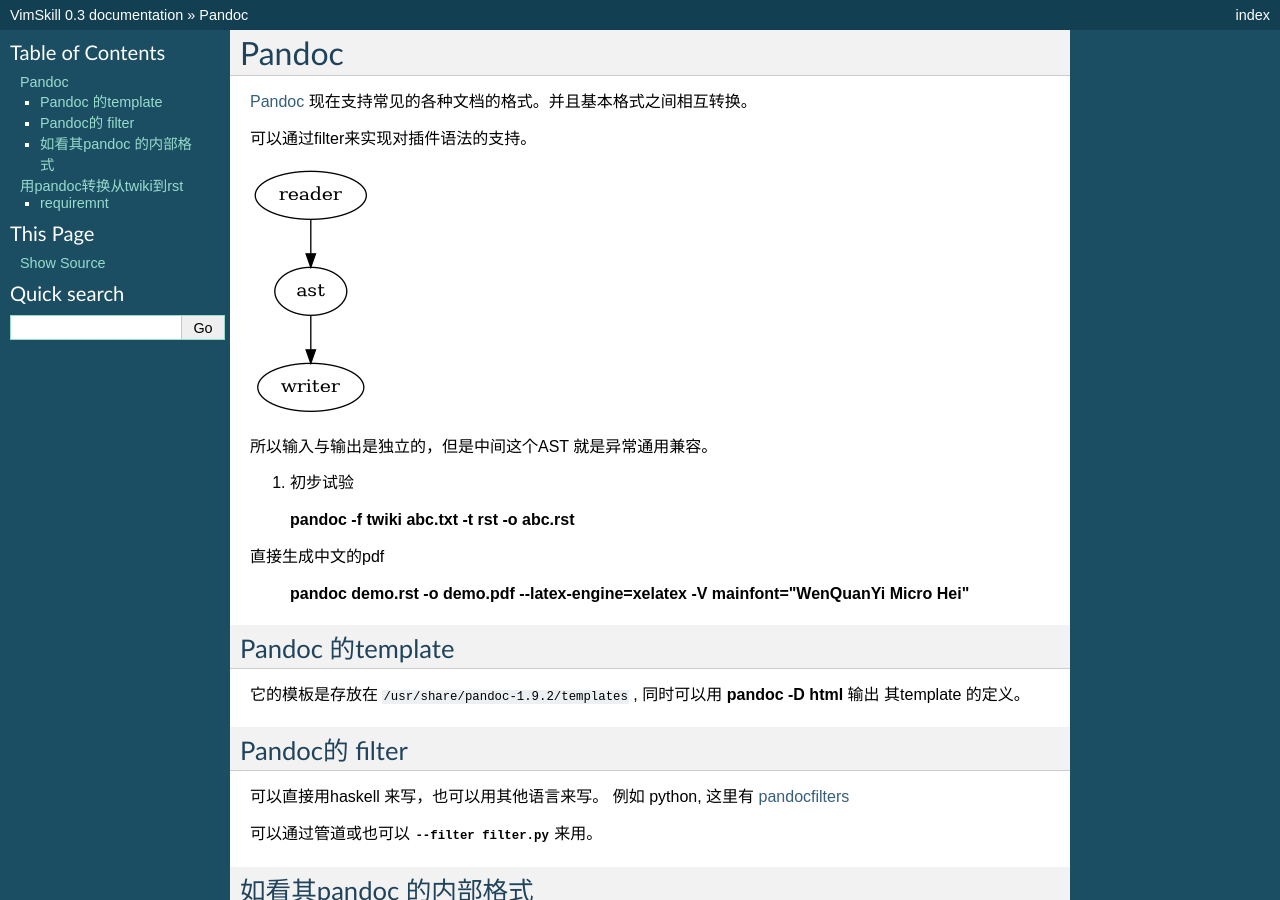
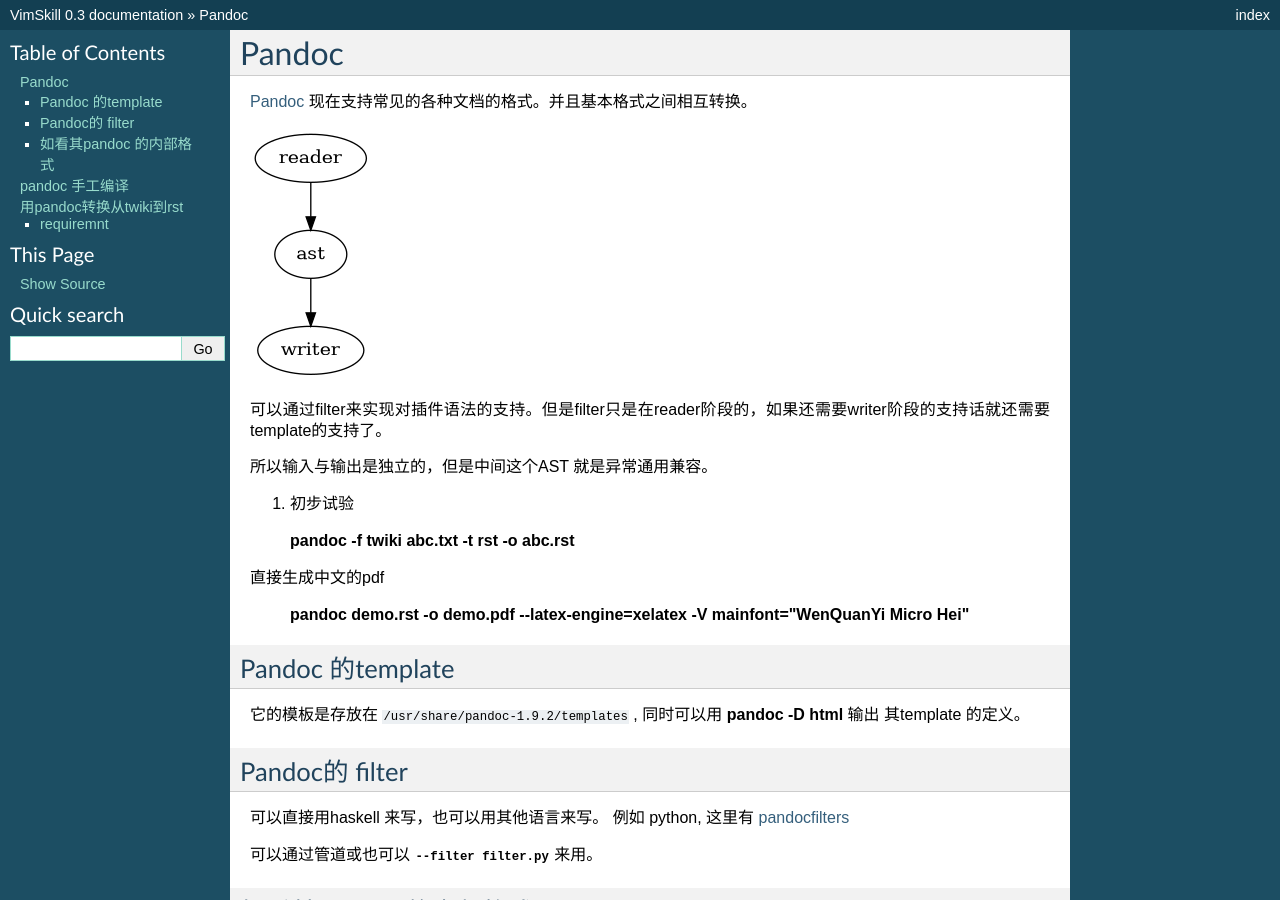
Before and after one commit to gwli/VimSkill, a Sphinx documentation site: the page built from source/Stage_3/pandoc.rst, in a window 1280 px wide and 900 px high. Built offline with Sphinx 7.4.7, drawn with Linux system fonts in a browser that asks for light colours; some of the changed text lies outside the part shown.

Commit message:
把twiki的转换给基本弄了一下。

```diff
--- a/source/Stage_1/vim_regularExpression.rst
+++ b/source/Stage_1/vim_regularExpression.rst
@@ -38,6 +38,7 @@
 
 后面主要是基于vim 的一些高级功能
 ================================
+
 
 贪婪与非贪婪
 ------------
--- a/source/Stage_3/pandoc.rst
+++ b/source/Stage_3/pandoc.rst
@@ -12,13 +10,14 @@
       reader -> ast -> writer;
    }
 
+可以通过filter来实现对插件语法的支持。但是filter只是在reader阶段的，如果还需要writer阶段的支持话就还需要template的支持了。
+
+
 所以输入与输出是独立的，但是中间这个AST 就是异常通用兼容。
 
 #. 初步试验
 
    :command:`pandoc -f twiki abc.txt -t rst -o abc.rst`
-
-
 
 
 直接生成中文的pdf
@@ -93,8 +92,15 @@
 
 http://www.cnblogs.com/ouxiaogu/archive/2013/09/16/3323507.html
 
+
+
+pandoc 手工编译
+===============
+从官网下载代码,或者直接从github上clone, 然后解压后，直接 :command:`make` 就可以了。
+
 用pandoc转换从twiki到rst
 ========================
+
 
 
 对于它的应用，不仅要知道其reader的处理，还要知道 writer处理，然后才可以真正掌握灵活的处理。
```
Also changed, not shown: other parts of source/Stage_3/pandoc.rst (+0 -2 lines), 1 other file.
